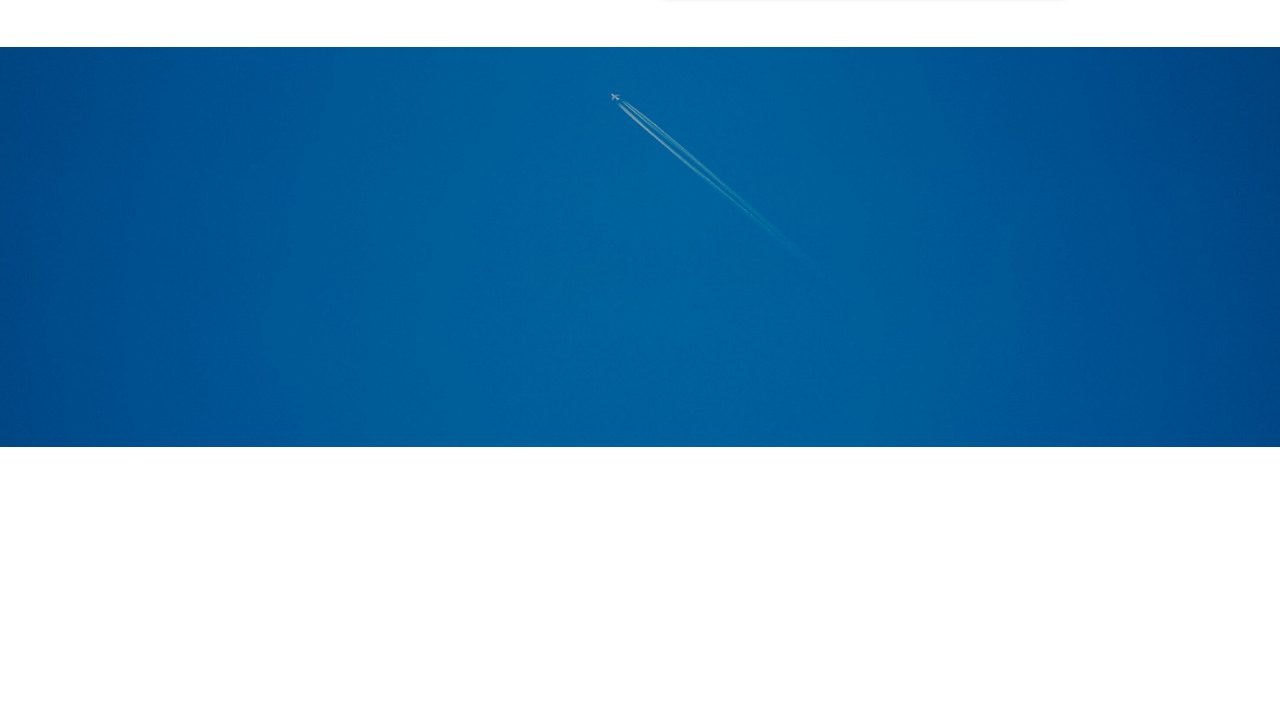
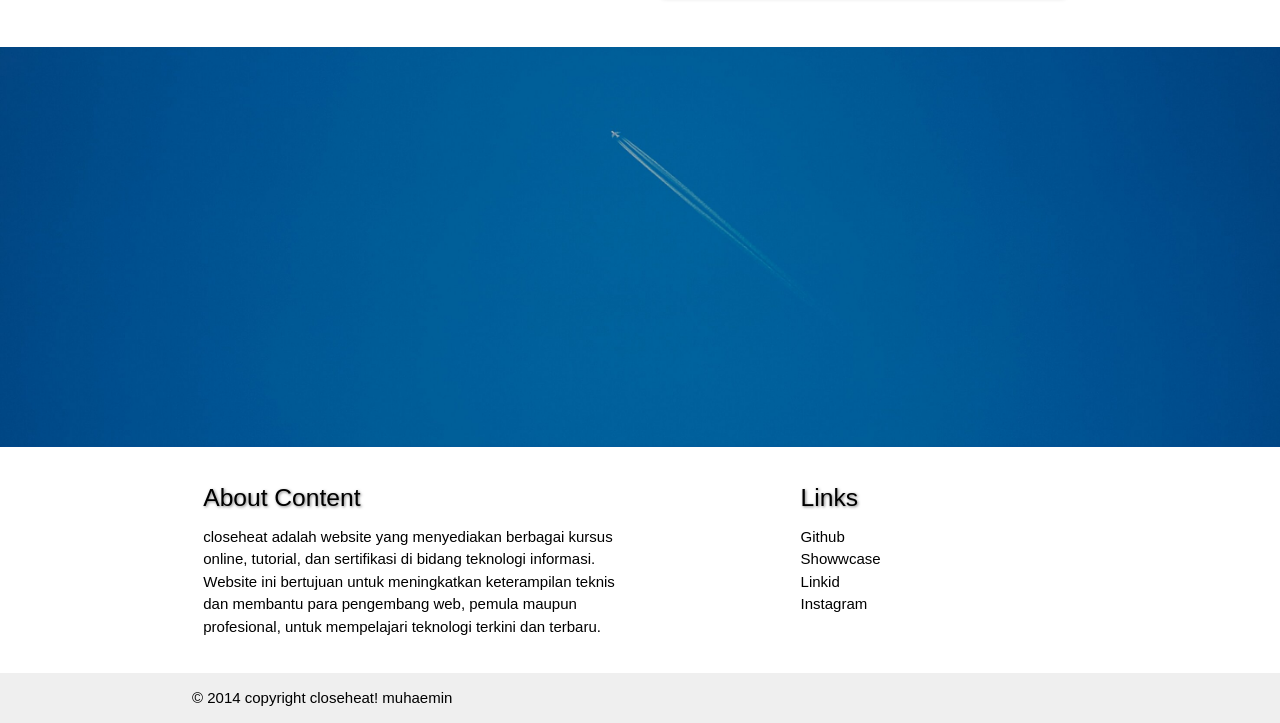
Before and after one commit to mhaemnn/my-portfolio, a plain HTML site: page index.html in a window 1280 px wide. Shown: the part 1717-2440 px from the top of the page. Before the commit the page ends 2164 px from the top, so only its background shows below. Drawn offline with nearby package versions, Linux system fonts and the light colour scheme.

Commit message:
modifikasi fiel

```diff
--- a/index.html
+++ b/index.html
@@ -196,6 +196,45 @@
       </div>
     </div>
 
+    <!-- footer -->
+    <footer class="page-footer white">
+      <div class="container">
+        <div class="row">
+          <div class="col l6 s12">
+            <h5 class="black-text">About Content</h5>
+            <p class="black-text text-darken-4">
+              closeheat adalah website yang menyediakan berbagai kursus online,
+              tutorial, dan sertifikasi di bidang teknologi informasi. Website
+              ini bertujuan untuk meningkatkan keterampilan teknis dan membantu
+              para pengembang web, pemula maupun profesional, untuk mempelajari
+              teknologi terkini dan terbaru.
+            </p>
+          </div>
+          <div class="col l4 offset-l2 s12">
+            <h5 class="black-text">Links</h5>
+            <ul>
+              <li><a class="black-text text-darken-3" href="#!">Github</a></li>
+              <li>
+                <a class="black-text text-darken-3" href="#!">Showwcase</a>
+              </li>
+              <li><a class="black-text text-darken-3" href="#!">Linkid</a></li>
+              <li>
+                <a class="black-text text-darken-3" href="#!">Instagram</a>
+              </li>
+            </ul>
+          </div>
+        </div>
+      </div>
+      <div class="footer-copyright">
+        <div class="container black-text">
+          © 2014 copyright closeheat!
+          <a class="black-text text-darken-4 center-align" href="#!"
+            >muhaemin</a
+          >
+        </div>
+      </div>
+    </footer>
+
     <!-- jquery -->
     <script src="https://code.jquery.com/jquery-3.6.3.min.js"></script>
     <!-- Compiled and minified JavaScript -->
```
